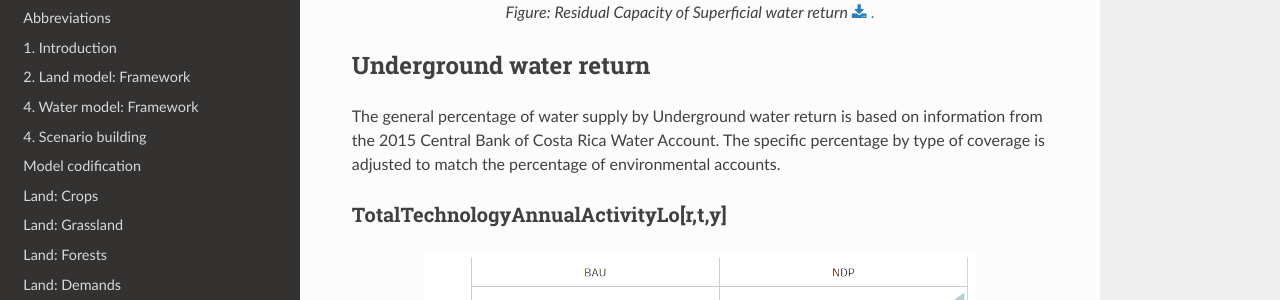
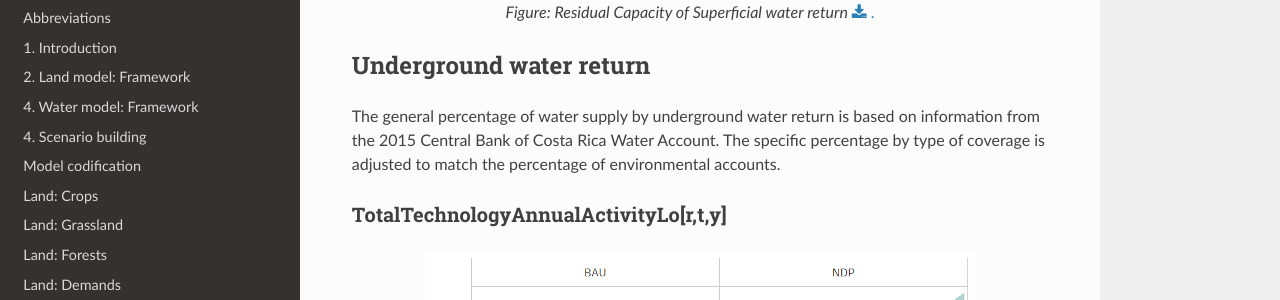
Before and after one commit to EPERLab/CLEW, a Sphinx documentation site: the page built from docs/fichas/08_WaterBalance.rst, in a window 1280 px wide and 900 px high, scrolled down 1478 px. Shown: the part 151-451 px from the top of the window. Built offline with Sphinx 7.4.7 and the Read the Docs theme 2.0.0, drawn with Linux system fonts in a browser that asks for light colours; formulas are drawn with MathJax 3.

```diff
--- a/docs/fichas/08_WaterBalance.rst
+++ b/docs/fichas/08_WaterBalance.rst
@@ -47,7 +47,7 @@ It is assumed that the residual capacity is equal to the activity of each techno
 Underground water return
 ++++++++++
 
-The general percentage of water supply by Underground water return is based on information from the 2015 Central Bank of Costa Rica Water Account. The specific percentage by type of coverage is adjusted to match the percentage of environmental accounts.
+The general percentage of water supply by underground water return is based on information from the 2015 Central Bank of Costa Rica Water Account. The specific percentage by type of coverage is adjusted to match the percentage of environmental accounts.
 
 TotalTechnologyAnnualActivityLo[r,t,y]
 ---------
```
